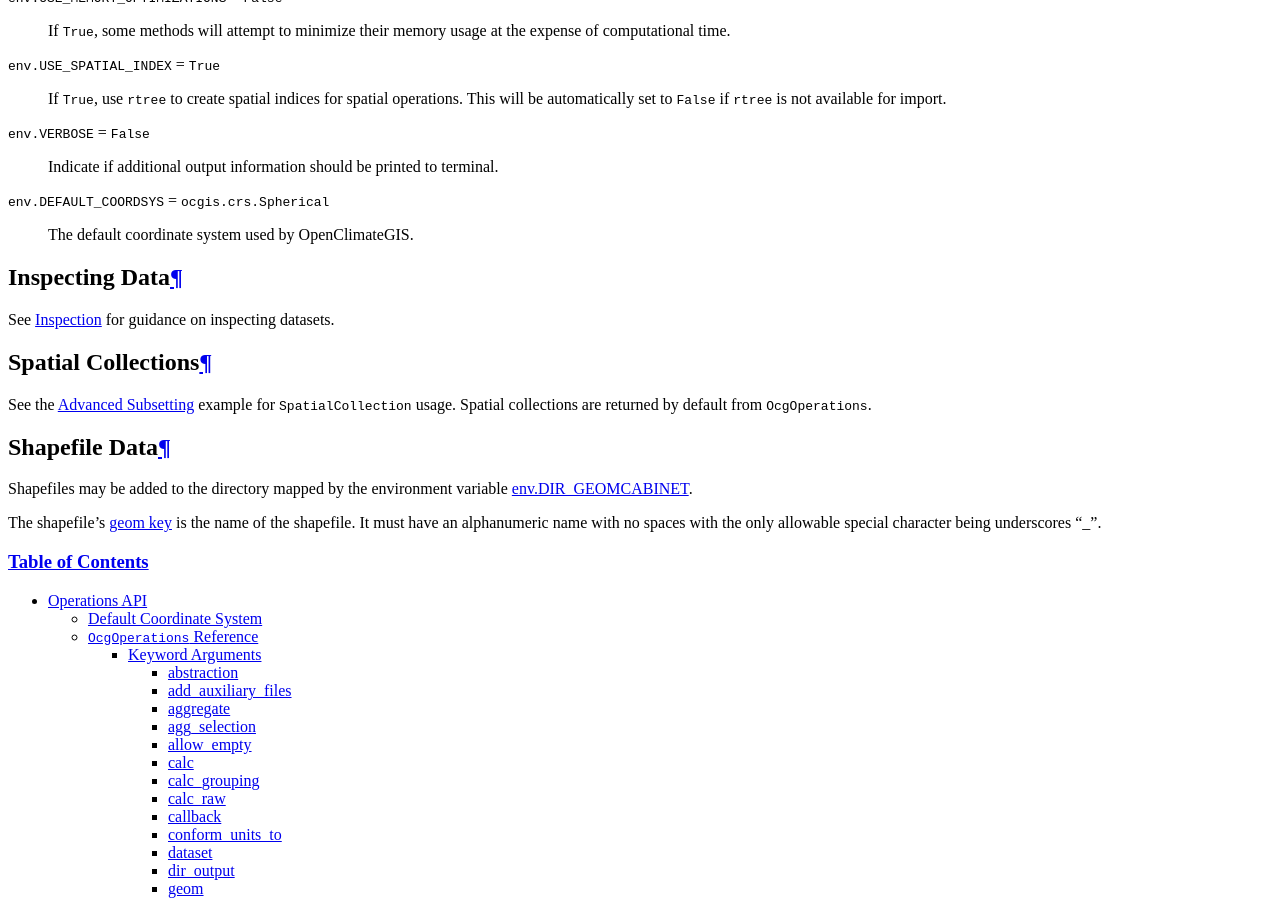
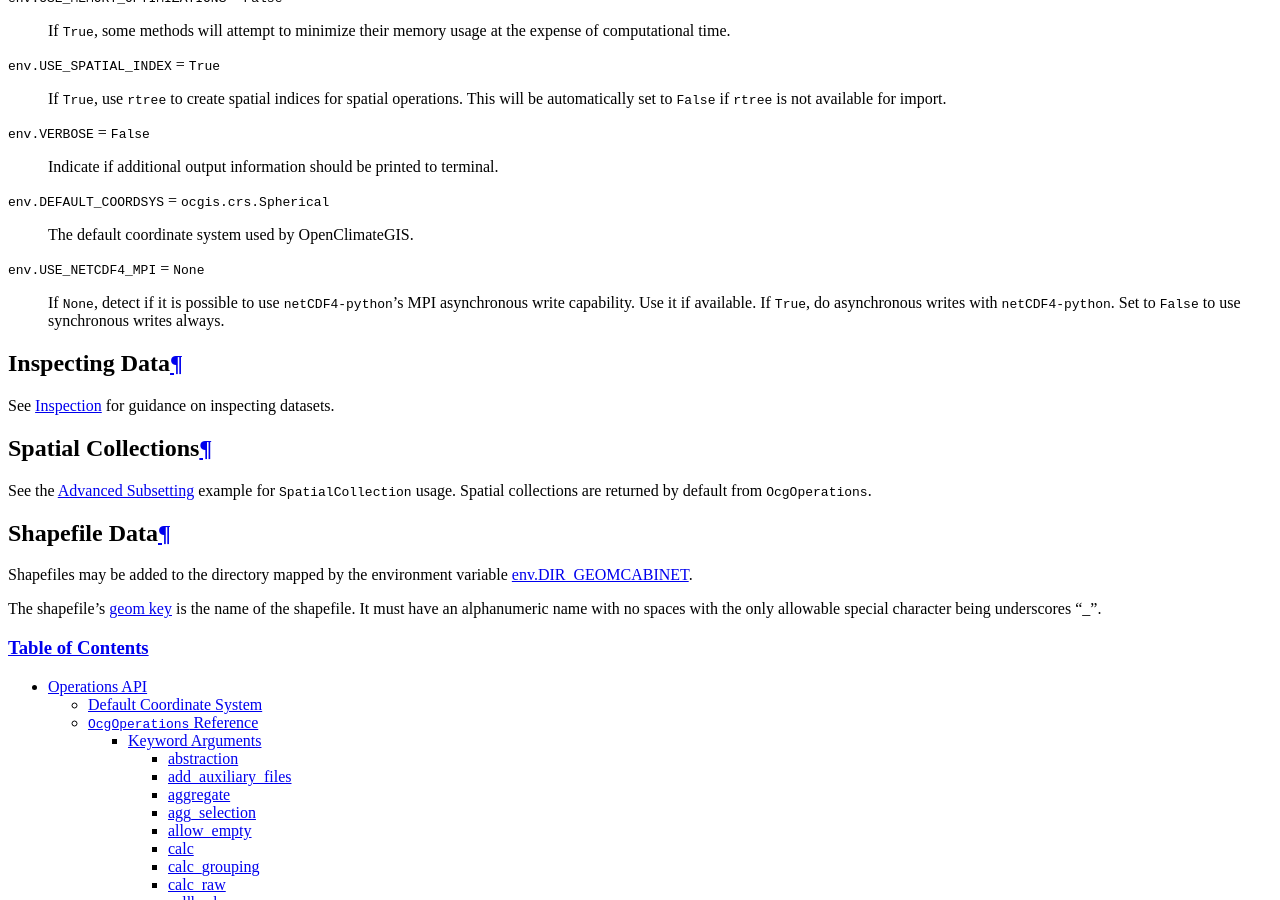
Before and after one commit to NCPP/ocgis, a Sphinx documentation site: the page built from doc/operations.rst, in a window 1280 px wide and 900 px high, scrolled down 11470 px. Built offline with Sphinx 7.4.7, drawn with Linux system fonts in a browser that asks for light colours; formulas are drawn with MathJax 3.

Commit message:
DOC: Added info on asynchronous writes #470

```diff
--- a/doc/operations.rst
+++ b/doc/operations.rst
@@ -577,6 +577,9 @@ These are global parameters used by OpenClimateGIS. For those familiar with :mod
 :attr:`env.DEFAULT_COORDSYS` = :class:`ocgis.crs.Spherical`
  The default coordinate system used by OpenClimateGIS.
 
+:attr:`env.USE_NETCDF4_MPI` = ``None``
+ If ``None``, detect if it is possible to use ``netCDF4-python``'s MPI asynchronous write capability. Use it if available. If ``True``, do asynchronous writes with ``netCDF4-python``. Set to ``False`` to use synchronous writes always.
+
 Inspecting Data
 ===============
 
--- a/doc/parallel.rst
+++ b/doc/parallel.rst
@@ -6,7 +6,7 @@ Parallel Operations
 
 OpenClimateGIS operations may be run in parallel using MPI provided ``mpi4py`` is installed. By default, data is distributed across a single spatial dimension. Dimensions are distributed (local bounds calculation) using the :class:`~ocgis.vmachine.mpi.OcgDist` class. Parallel execution is controlled by the :class:`~ocgis.OcgVM`.
 
-All OpenClimateGIS operations are implemented in parallel with minimal inter-process communication. All `writes` are performed synchronously until suitable asynchronous IO packages are available for Python. OpenClimateGIS's parallelism handles extra ranks before and after subsetting through support for empty objects. Extra ranks following a subset are handled using subcommunicators by the :class:`~ocgis.OcgVM`.
+All OpenClimateGIS operations are implemented in parallel with minimal inter-process communication. Data `writes` are performed synchronously with the exception of netCDF which supports asynchronous writes provided the library is built appropriately (see the netCDF4-python `Dataset documentation <http://unidata.github.io/netcdf4-python/#netCDF4.Dataset>`_ for additional information). OpenClimateGIS's parallelism handles extra ranks before and after subsetting through support for empty objects. Extra ranks following a subset are handled using subcommunicators by the :class:`~ocgis.OcgVM`.
 
 For a standard OpenClimateGIS operations script, the script should be executed using ``mpirun``:
 
```
